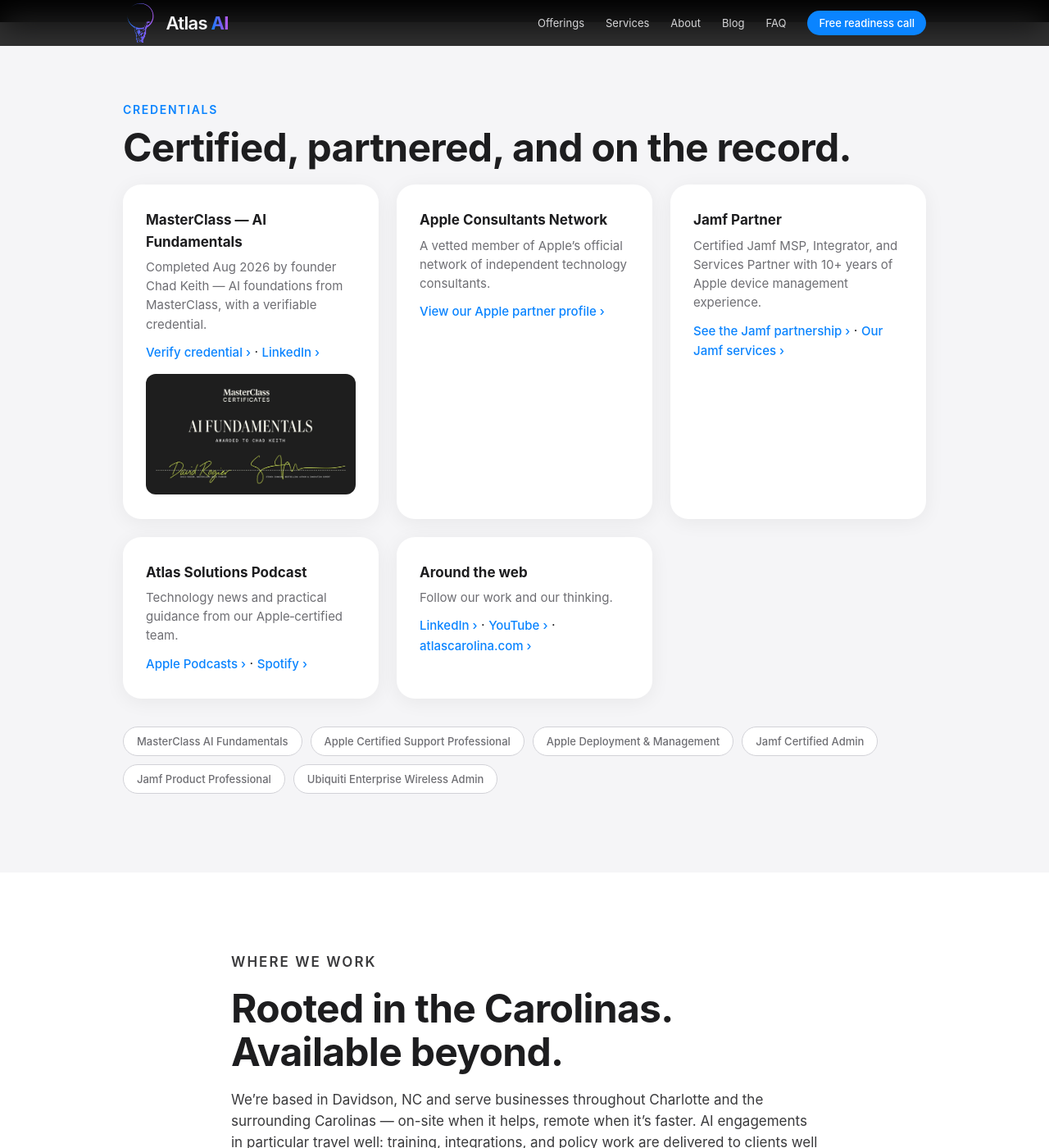
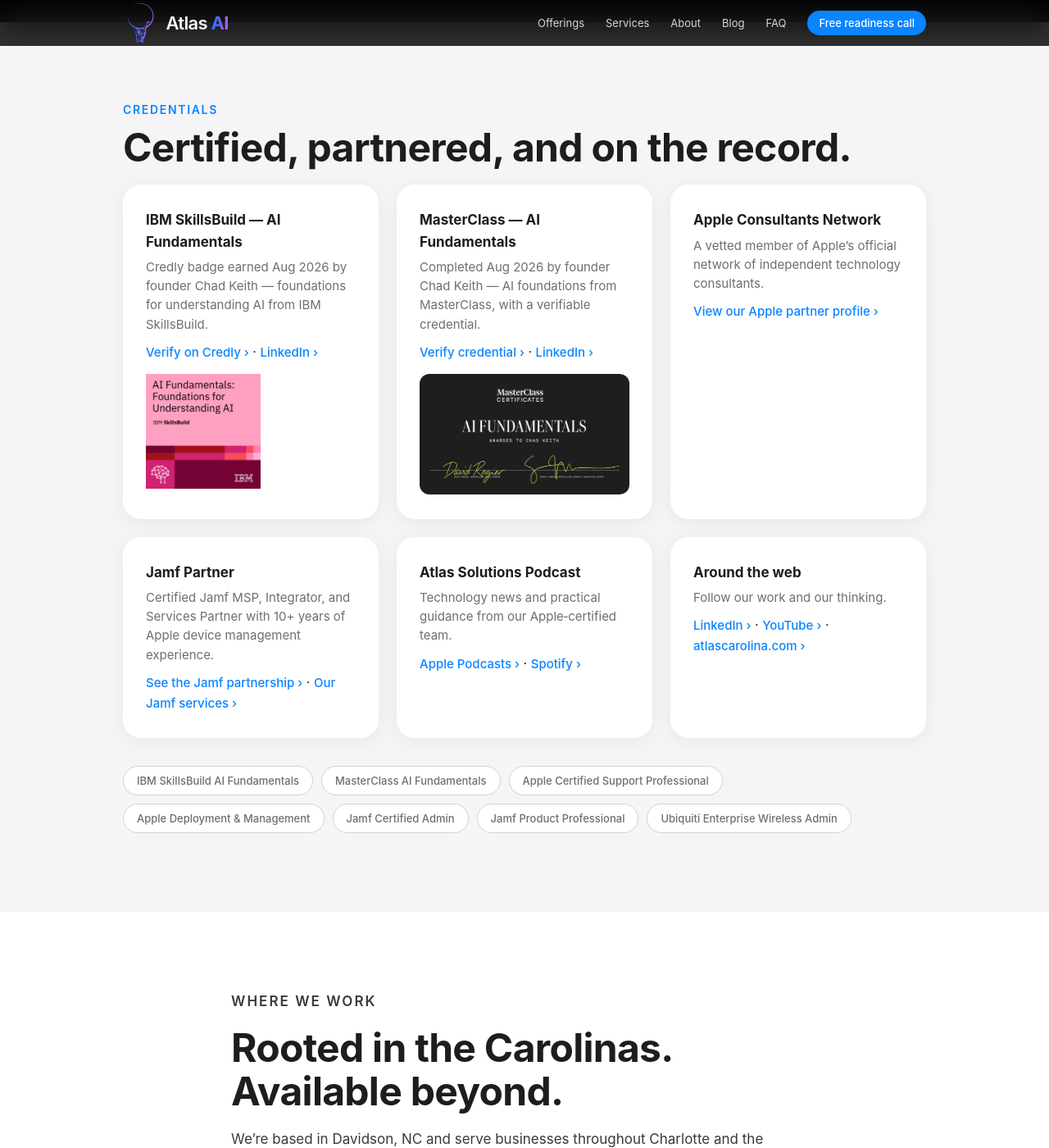
Before and after one commit to chadakeith/atlas-solutions-ai, a Jekyll site: the page about.html, which Jekyll copies as it is, in a window 1280 px wide and 1400 px high, scrolled down 3613 px. Shown: the whole window at 82% size. Built offline with Jekyll 4.4.1, drawn with Linux system fonts in a browser that asks for light colours.

Commit message:
Add IBM SkillsBuild AI Fundamentals Credly badge
Show badge on About credentials with Credly verify link, team profile
links, schema hasCredential, and llms.txt.

Co-authored-by: Chad Keith <chadakeith@users.noreply.github.com>

```diff
--- a/about.html
+++ b/about.html
@@ -219,6 +219,15 @@
       <h2 class="reveal">Certified, partnered, and on the record.</h2>
       <div class="cred-grid">
         <div class="cred reveal">
+          <h3>IBM SkillsBuild — AI Fundamentals</h3>
+          <p>Credly badge earned Aug 2026 by founder Chad Keith — foundations for understanding AI from IBM SkillsBuild.</p>
+          <a href="https://www.credly.com/badges/1d613747-fc0b-4e69-979a-673d8535742d/public_url" rel="noopener noreferrer">Verify on Credly</a> ·
+          <a href="https://www.linkedin.com/in/chadwickkeith" rel="noopener noreferrer">LinkedIn</a>
+          <a class="cred-media cred-badge" href="https://www.credly.com/badges/1d613747-fc0b-4e69-979a-673d8535742d/public_url" rel="noopener noreferrer">
+            <img src="assets/img/credentials/ibm-skillsbuild-ai-fundamentals.png" alt="IBM SkillsBuild Credly badge: AI Fundamentals Foundations for Understanding AI" width="600" height="600" loading="lazy" decoding="async">
+          </a>
+        </div>
+        <div class="cred reveal">
           <h3>MasterClass — AI Fundamentals</h3>
           <p>Completed Aug 2026 by founder Chad Keith — AI foundations from MasterClass, with a verifiable credential.</p>
           <a href="https://certificates.masterclass.com/check/BFF5034638C7949F4E40E9536FA2FFFA53EB0EFE1E6D95CE984D425116C87378MHJSS3pPYit0UGZJSEhnSm05YVNQenlocTJMWHB1L2dFU0VBMklTS0hRcVZJdDRq" rel="noopener noreferrer">Verify credential</a> ·
@@ -253,6 +262,7 @@
         </div>
       </div>
       <div class="pill-row reveal" aria-label="Certifications">
+        <span class="pill">IBM SkillsBuild AI Fundamentals</span>
         <span class="pill">MasterClass AI Fundamentals</span>
         <span class="pill">Apple Certified Support Professional</span>
         <span class="pill">Apple Deployment &amp; Management</span>
--- a/assets/style.css
+++ b/assets/style.css
@@ -329,6 +329,10 @@ a.card-link:hover { text-decoration: none; }
 }
 .cred a.cred-media::after { content: none; }
 .cred a.cred-media img { display: block; width: 100%; height: auto; }
+.cred a.cred-media.cred-badge {
+  width: 140px; background: transparent; border-radius: 0;
+}
+.cred a.cred-media.cred-badge img { width: 140px; height: auto; }
 .pill-row { display: flex; flex-wrap: wrap; gap: 10px; margin-top: 34px; }
 .pill {
   font-size: 13px; font-weight: 500; color: var(--ink-soft);
--- a/llms.txt
+++ b/llms.txt
@@ -55,7 +55,9 @@
 ## Key facts
 
 - Founded: 2018 (Atlas Technology Solutions)
-- Certifications: MasterClass AI Fundamentals (Chad Keith, Aug 2026 —
+- Certifications: IBM SkillsBuild AI Fundamentals (Credly —
+  https://www.credly.com/badges/1d613747-fc0b-4e69-979a-673d8535742d/public_url),
+  MasterClass AI Fundamentals (Chad Keith, Aug 2026 —
   verify: https://certificates.masterclass.com/check/BFF5034638C7949F4E40E9536FA2FFFA53EB0EFE1E6D95CE984D425116C87378MHJSS3pPYit0UGZJSEhnSm05YVNQenlocTJMWHB1L2dFU0VBMklTS0hRcVZJdDRq),
   Apple Certified Support Professional, Apple Deployment &
   Management, Jamf Certified Admin, Jamf Product Professional, Ubiquiti
```
Also changed, not shown: team.html (+5 -3 lines), assets/img/credentials/ibm-skillsbuild-ai-fundamentals.png (added).
